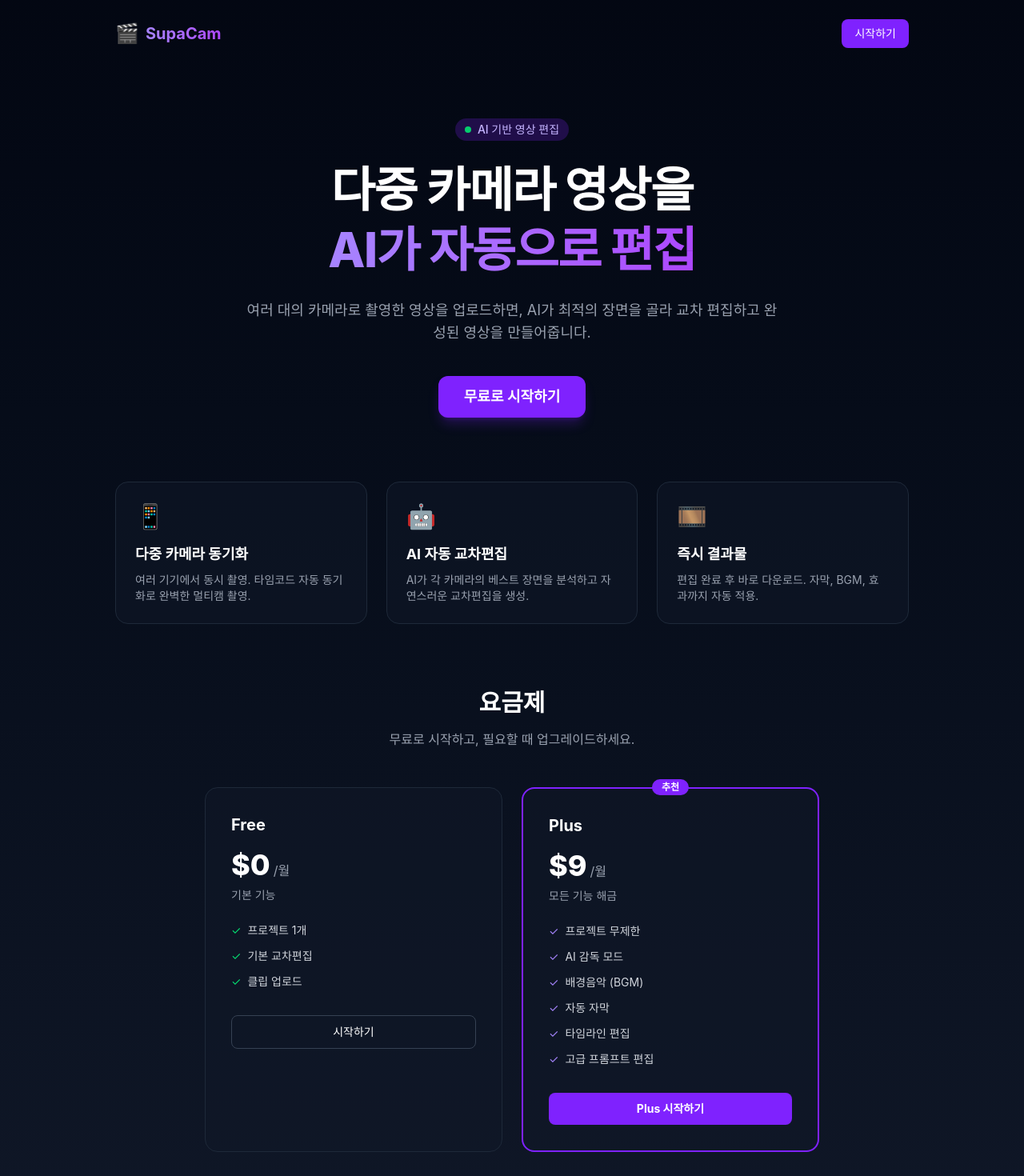
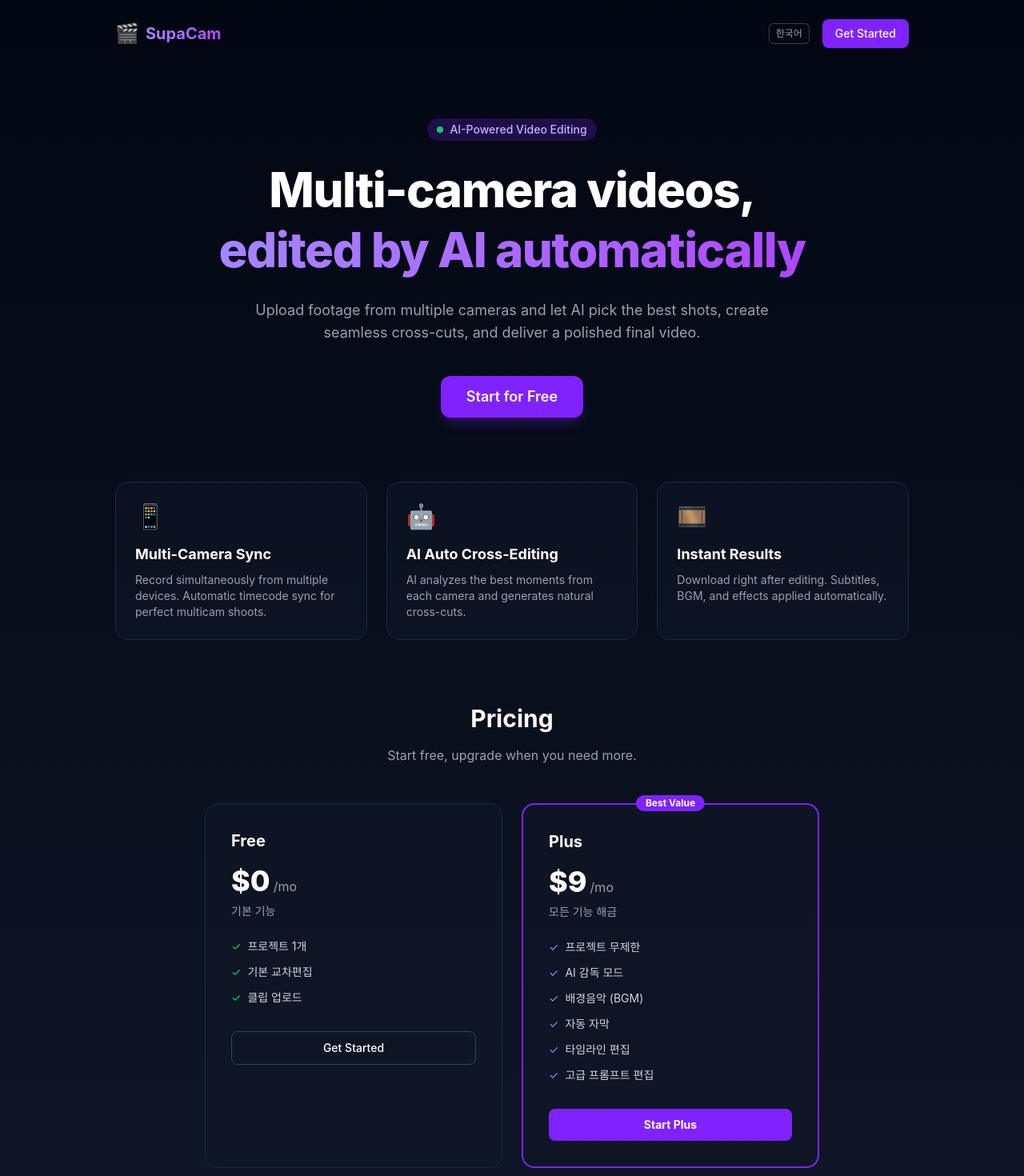
Before and after one commit to hyangkk/yhmemo, a Next.js app in the folder web-service/: page /supacam-home in a window 1280 px wide. Shown: the top 1470 px of the page at 80% size. Built offline with nearby package versions, Linux system fonts and the light colour scheme; no server answers.

Commit message:
SupaCam 랜딩페이지 한/영 자동 전환 지원
- 브라우저 언어 감지로 자동 한/영 전환
- 네비게이션에 EN/한국어 수동 전환 버튼 추가
- 풋터에 Terms, Pricing 링크 추가

https://claude.ai/code/session_01NXcVyuZoE7KeTEDPRF9zUZ

```diff
--- a/web-service/src/app/supacam-home/page.tsx
+++ b/web-service/src/app/supacam-home/page.tsx
@@ -1,11 +1,69 @@
 'use client';
 
 import Link from 'next/link';
+import { useState, useEffect } from 'react';
 import { useAuth } from '@/lib/auth';
 import { PLANS } from '@/lib/paddle';
 
+type Lang = 'ko' | 'en';
+
+const t = {
+  ko: {
+    openStudio: '스튜디오 열기',
+    getStarted: '시작하기',
+    badge: 'AI 기반 영상 편집',
+    heroTitle1: '다중 카메라 영상을',
+    heroTitle2: 'AI가 자동으로 편집',
+    heroDesc: '여러 대의 카메라로 촬영한 영상을 업로드하면, AI가 최적의 장면을 골라 교차 편집하고 완성된 영상을 만들어줍니다.',
+    cta: '무료로 시작하기',
+    features: [
+      { icon: '📱', title: '다중 카메라 동기화', desc: '여러 기기에서 동시 촬영. 타임코드 자동 동기화로 완벽한 멀티캠 촬영.' },
+      { icon: '🤖', title: 'AI 자동 교차편집', desc: 'AI가 각 카메라의 베스트 장면을 분석하고 자연스러운 교차편집을 생성.' },
+      { icon: '🎞️', title: '즉시 결과물', desc: '편집 완료 후 바로 다운로드. 자막, BGM, 효과까지 자동 적용.' },
+    ],
+    pricingTitle: '요금제',
+    pricingDesc: '무료로 시작하고, 필요할 때 업그레이드하세요.',
+    perMonth: '/월',
+    recommended: '추천',
+    startFree: '시작하기',
+    startPlus: 'Plus 시작하기',
+    footer: 'AI-powered multi-camera editing.',
+  },
+  en: {
+    openStudio: 'Open Studio',
+    getStarted: 'Get Started',
+    badge: 'AI-Powered Video Editing',
+    heroTitle1: 'Multi-camera videos,',
+    heroTitle2: 'edited by AI automatically',
+    heroDesc: 'Upload footage from multiple cameras and let AI pick the best shots, create seamless cross-cuts, and deliver a polished final video.',
+    cta: 'Start for Free',
+    features: [
+      { icon: '📱', title: 'Multi-Camera Sync', desc: 'Record simultaneously from multiple devices. Automatic timecode sync for perfect multicam shoots.' },
+      { icon: '🤖', title: 'AI Auto Cross-Editing', desc: 'AI analyzes the best moments from each camera and generates natural cross-cuts.' },
+      { icon: '🎞️', title: 'Instant Results', desc: 'Download right after editing. Subtitles, BGM, and effects applied automatically.' },
+    ],
+    pricingTitle: 'Pricing',
+    pricingDesc: 'Start free, upgrade when you need more.',
+    perMonth: '/mo',
+    recommended: 'Best Value',
+    startFree: 'Get Started',
+    startPlus: 'Start Plus',
+    footer: 'AI-powered multi-camera editing.',
+  },
+} as const;
+
 export default function SupaCamHome() {
   const { user, signInWithGoogle } = useAuth();
+  const [lang, setLang] = useState<Lang>('en');
+
+  useEffect(() => {
+    const browserLang = navigator.language || '';
+    if (browserLang.startsWith('ko')) {
+      setLang('ko');
+    }
+  }, []);
+
+  const l = t[lang];
 
   return (
     <main className="min-h-screen bg-gradient-to-b from-gray-950 to-gray-900 text-white">
@@ -18,19 +76,25 @@ export default function SupaCamHome() {
           </span>
         </div>
         <div className="flex items-center gap-4">
+          <button
+            onClick={() => setLang(lang === 'ko' ? 'en' : 'ko')}
+            className="text-xs text-gray-400 hover:text-white border border-gray-700 rounded-md px-2 py-1 transition-colors"
+          >
+            {lang === 'ko' ? 'EN' : '한국어'}
+          </button>
           {user ? (
             <Link
               href="/studio"
               className="px-4 py-2 rounded-lg bg-violet-600 hover:bg-violet-500 text-sm font-medium transition-colors"
             >
-              스튜디오 열기
+              {l.openStudio}
             </Link>
           ) : (
             <button
               onClick={signInWithGoogle}
               className="px-4 py-2 rounded-lg bg-violet-600 hover:bg-violet-500 text-sm font-medium transition-colors"
             >
-              시작하기
+              {l.getStarted}
             </button>
           )}
         </div>
@@ -40,20 +104,19 @@ export default function SupaCamHome() {
       <section className="max-w-4xl mx-auto px-4 pt-16 pb-20 text-center">
         <div className="inline-flex items-center gap-2 px-3 py-1 rounded-full bg-violet-900/40 text-violet-300 text-sm font-medium mb-6">
           <span className="w-2 h-2 rounded-full bg-green-400 animate-pulse" />
-          AI 기반 영상 편집
+          {l.badge}
         </div>
 
         <h1 className="text-5xl sm:text-6xl font-extrabold tracking-tight leading-tight">
-          다중 카메라 영상을
+          {l.heroTitle1}
           <br />
           <span className="bg-gradient-to-r from-violet-400 to-purple-500 bg-clip-text text-transparent">
-            AI가 자동으로 편집
+            {l.heroTitle2}
           </span>
         </h1>
 
         <p className="mt-6 text-lg text-gray-400 max-w-2xl mx-auto">
-          여러 대의 카메라로 촬영한 영상을 업로드하면, AI가 최적의 장면을 골라
-          교차 편집하고 완성된 영상을 만들어줍니다.
+          {l.heroDesc}
         </p>
 
         <div className="mt-10 flex items-center justify-center gap-4">
@@ -62,14 +125,14 @@ export default function SupaCamHome() {
               href="/studio"
               className="px-8 py-3 rounded-xl bg-violet-600 hover:bg-violet-500 text-lg font-semibold transition-colors shadow-lg shadow-violet-600/25"
             >
-              무료로 시작하기
+              {l.cta}
             </Link>
           ) : (
             <button
               onClick={signInWithGoogle}
               className="px-8 py-3 rounded-xl bg-violet-600 hover:bg-violet-500 text-lg font-semibold transition-colors shadow-lg shadow-violet-600/25"
             >
-              무료로 시작하기
+              {l.cta}
             </button>
           )}
         </div>
@@ -78,23 +141,7 @@ export default function SupaCamHome() {
       {/* Features */}
       <section className="max-w-5xl mx-auto px-4 pb-20">
         <div className="grid grid-cols-1 md:grid-cols-3 gap-6">
-          {[
-            {
-              icon: '📱',
-              title: '다중 카메라 동기화',
-              desc: '여러 기기에서 동시 촬영. 타임코드 자동 동기화로 완벽한 멀티캠 촬영.',
-            },
-            {
-              icon: '🤖',
-              title: 'AI 자동 교차편집',
-              desc: 'AI가 각 카메라의 베스트 장면을 분석하고 자연스러운 교차편집을 생성.',
-            },
-            {
-              icon: '🎞️',
-              title: '즉시 결과물',
-              desc: '편집 완료 후 바로 다운로드. 자막, BGM, 효과까지 자동 적용.',
-            },
-          ].map((f) => (
+          {l.features.map((f) => (
             <div
               key={f.title}
               className="rounded-2xl border border-gray-800 bg-gray-900/50 p-6 hover:border-violet-700 transition-colors"
@@ -109,10 +156,8 @@ export default function SupaCamHome() {
 
       {/* Pricing */}
       <section className="max-w-4xl mx-auto px-4 pb-24">
-        <h2 className="text-3xl font-bold text-center mb-4">요금제</h2>
-        <p className="text-center text-gray-400 mb-12">
-          무료로 시작하고, 필요할 때 업그레이드하세요.
-        </p>
+        <h2 className="text-3xl font-bold text-center mb-4">{l.pricingTitle}</h2>
+        <p className="text-center text-gray-400 mb-12">{l.pricingDesc}</p>
 
         <div className="grid grid-cols-1 md:grid-cols-2 gap-6 max-w-3xl mx-auto">
           {/* Free */}
@@ -120,7 +165,7 @@ export default function SupaCamHome() {
             <h3 className="text-xl font-bold">{PLANS.free.name}</h3>
             <div className="mt-4 flex items-baseline gap-1">
               <span className="text-4xl font-extrabold">$0</span>
-              <span className="text-gray-400">/월</span>
+              <span className="text-gray-400">{l.perMonth}</span>
             </div>
             <p className="mt-2 text-sm text-gray-400">{PLANS.free.description}</p>
             <ul className="mt-6 space-y-3">
@@ -136,14 +181,14 @@ export default function SupaCamHome() {
                   href="/studio"
                   className="block w-full text-center px-4 py-2.5 rounded-lg border border-gray-700 hover:border-gray-600 text-sm font-medium transition-colors"
                 >
-                  시작하기
+                  {l.startFree}
                 </Link>
               ) : (
                 <button
                   onClick={signInWithGoogle}
                   className="w-full px-4 py-2.5 rounded-lg border border-gray-700 hover:border-gray-600 text-sm font-medium transition-colors"
                 >
-                  시작하기
+                  {l.startFree}
                 </button>
               )}
             </div>
@@ -152,12 +197,12 @@ export default function SupaCamHome() {
           {/* Plus */}
           <div className="rounded-2xl border-2 border-violet-600 bg-gray-900/50 p-8 relative">
             <div className="absolute -top-3 left-1/2 -translate-x-1/2 px-3 py-0.5 rounded-full bg-violet-600 text-xs font-bold">
-              추천
+              {l.recommended}
             </div>
             <h3 className="text-xl font-bold">{PLANS.plus.name}</h3>
             <div className="mt-4 flex items-baseline gap-1">
               <span className="text-4xl font-extrabold">${PLANS.plus.price}</span>
-              <span className="text-gray-400">/월</span>
+              <span className="text-gray-400">{l.perMonth}</span>
             </div>
             <p className="mt-2 text-sm text-gray-400">{PLANS.plus.description}</p>
             <ul className="mt-6 space-y-3">
@@ -172,7 +217,7 @@ export default function SupaCamHome() {
                 href="/studio?upgrade=plus"
                 className="block w-full text-center px-4 py-2.5 rounded-lg bg-violet-600 hover:bg-violet-500 text-sm font-bold transition-colors"
               >
-                Plus 시작하기
+                {l.startPlus}
               </Link>
             </div>
           </div>
@@ -181,7 +226,11 @@ export default function SupaCamHome() {
 
       {/* Footer */}
       <footer className="border-t border-gray-800 py-8 text-center text-sm text-gray-500">
-        <p>&copy; 2026 SupaCam. AI-powered multi-camera editing.</p>
+        <div className="max-w-4xl mx-auto px-4 flex items-center justify-center gap-4">
+          <p>&copy; 2026 SupaCam. {l.footer}</p>
+          <Link href="/legal/terms" className="text-gray-600 hover:text-gray-400">Terms</Link>
+          <Link href="/pricing" className="text-gray-600 hover:text-gray-400">Pricing</Link>
+        </div>
       </footer>
     </main>
   );
```
